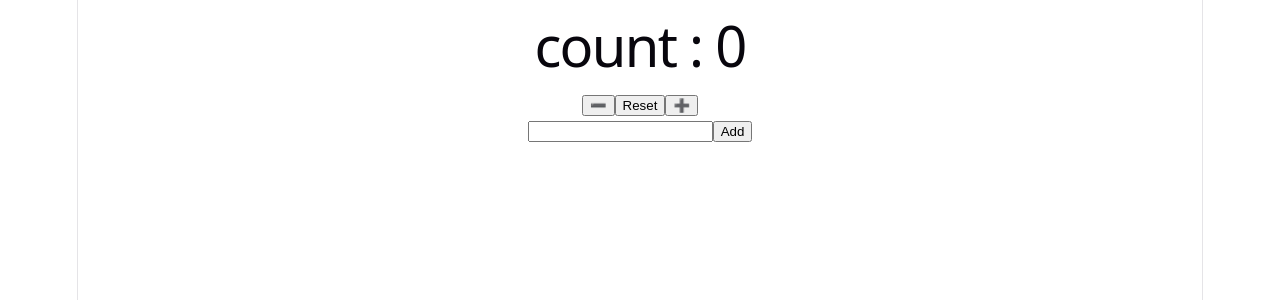
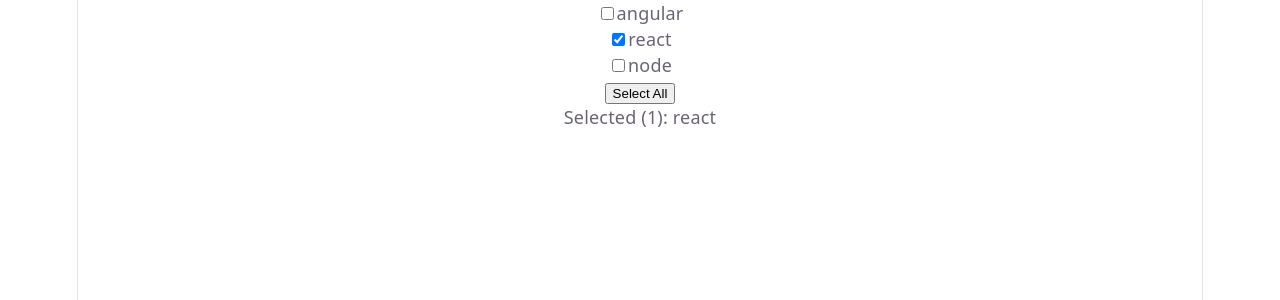
Before and after one commit to shaikhm357/daily-learnings, a React (Vite) app: page / in a window 1280 px wide. Shown: the top 300 px of the page. Built offline with nearby package versions, Linux system fonts and the light colour scheme.

Commit message:
Select All implementaion

```diff
--- a/src/App.tsx
+++ b/src/App.tsx
@@ -1,10 +1,12 @@
 import "./App.css";
-import Counter from "./components/Counter";
+// import Counter from "./components/Counter";
+import CheckBoxGroup from "./components/CheckBoxGroup";
 
 function App() {
   return (
     <>
-      <Counter />
+      {/* <Counter /> */}
+      <CheckBoxGroup />
     </>
   );
 }
--- /dev/null
+++ b/src/components/CheckBoxGroup.tsx
@@ -0,0 +1,55 @@
+import { useState } from "react";
+
+const CheckBoxGroup = () => {
+  // create state having check options options
+  const [items, setItems] = useState([
+    { id: 1, label: "angular", checked: false },
+    { id: 2, label: "react", checked: true },
+    { id: 3, label: "node", checked: false },
+  ]);
+
+  // figure out if all are checked
+  const allSelected = items.every((item) => item.checked);
+  // filter selected items
+  const selectedItem = items.filter((item) => item.checked);
+
+  // toggle all, get all options checked if all are not checked
+  const toggleAll = () => {
+    let newState = !allSelected;
+    setItems((prev) => prev.map((item) => ({ ...item, checked: newState })));
+  };
+
+  // check opttons manually based on id
+  const handleToggle = (id) => {
+    setItems((prev) =>
+      prev.map((item) => {
+        return item.id == id ? { ...item, checked: !item.checked } : item;
+      })
+    );
+  };
+
+  return (
+    <div>
+      {items.map((item) => (
+        <label htmlFor="" key={item.id} style={{ display: "block" }}>
+          <input
+            type="checkbox"
+            name={item.label}
+            checked={item.checked}
+            onChange={() => handleToggle(item.id)}
+          />
+          {item.label}
+        </label>
+      ))}
+      <button onClick={toggleAll} disabled={allSelected}>
+        {allSelected ? "All Selected" : "Select All"}
+      </button>
+      <p>
+        Selected ({selectedItem.length}):{" "}
+        {selectedItem.map((item) => item.label).join(", ")}
+      </p>
+    </div>
+  );
+};
+
+export default CheckBoxGroup;
```
